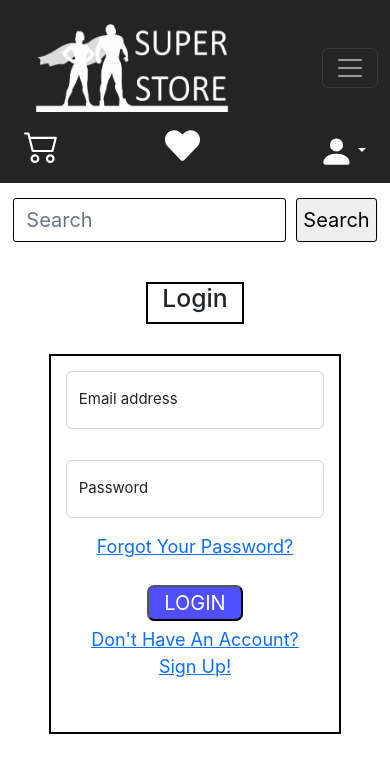
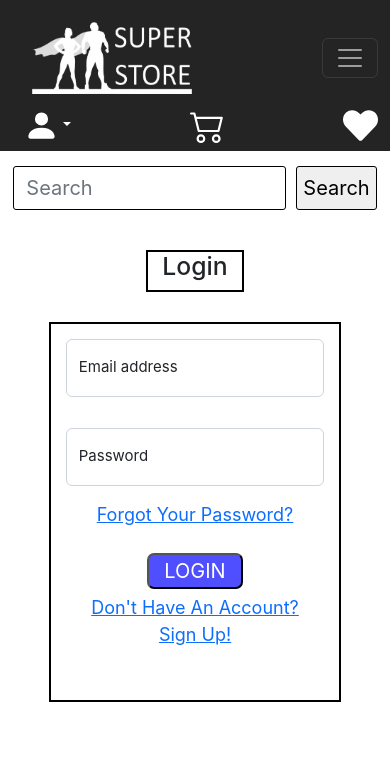
Before and after one commit to oferovadia/Final-Project, a React (Create React App) app: page /login in a window 390 px wide. Shown: the top 772 px of the page. Built offline with nearby package versions, Linux system fonts and the light colour scheme.

Commit message:
changed responsive css

```diff
--- a/src/App.js
+++ b/src/App.js
@@ -17,6 +17,8 @@ function App() {
         <Route path='/about' element={<About></About>} />
 
       </Routes>
+
+
     </div>
   );
 }
--- a/src/components/Login/Login.css
+++ b/src/components/Login/Login.css
@@ -56,7 +56,6 @@
   }
 
 
-
   @media (max-width: 992px) {
     .loginForm {
       width: 50%;
--- a/src/components/Navbar/Navbar.css
+++ b/src/components/Navbar/Navbar.css
@@ -36,14 +36,29 @@
 
 .profileCartDiv {
   display: flex;
+  align-items: center;
+  /* margin-left: 5%; */
+}
+
+.dropdown .btn{
+  padding: 0px;
 }
 
 .navBarOption {
   font-size: 25px;
   color: white;
   text-decoration: none;
+  /* margin: 0px 5px; */
+  text-align: center;
 }
 
+.me-auto{
+  /* border: 2px solid blue; */
+  width: 100%;
+  display: flex;
+  justify-content: space-around;
+
+}
 .dropDownNavOption {
   color: black;
 }
@@ -64,27 +79,39 @@
 .btn:focus {
   background-color: transparent;
 }
+.btn:active:focus {
+  box-shadow: none
+}
 
-
-
-
-@media (max-width: 1201px) {
+@media (max-width: 1400px) {
   .navBarOption {
     font-size: 20px;
   }
+  .profileIconAndCart {
+    width: 40px;
+    height: 40px;
+  }
+}
+
+@media (max-width: 1200px) {
+  .navBarOption {
+    /* font-size: 20px; */
+  }
 
   .profileIconAndCart {
-    width: 45px;
-    height: 45px;
+    width: 40px;
+    height: 40px;
   }
-
+  .siteLogo {
+    width: 200px;
+    height: 90px;
+  }
 }
 
 
-@media (max-width: 992px) {
+@media (max-width: 993px) {
   .navBarOption {
     font-size: 14px;
-    text-align: center;
     font-weight: bold;
   }
 
@@ -92,6 +119,7 @@
     width: 35px;
     height: 35px;
   }
+
 }
 
 
@@ -103,8 +131,8 @@
   }
 
   .navBarOption {
-    font-weight: normal;
-    font-size: 20px;
+    /* font-weight: normal; */
+    /* font-size: 20px; */
   }
 
   .dropDownNavOption {
--- a/src/components/Navbar/Navbar.js
+++ b/src/components/Navbar/Navbar.js
@@ -2,7 +2,7 @@ import Container from 'react-bootstrap/Container';
 import Nav from 'react-bootstrap/Nav';
 import Navbar from 'react-bootstrap/Navbar';
 import NavDropdown from 'react-bootstrap/NavDropdown';
-import { Form, Popover, OverlayTrigger } from 'react-bootstrap';
+import { Form, Popover, OverlayTrigger, Button } from 'react-bootstrap';
 import whiteLogo from './whiteLogo.png'; // with import
 import { BsFillPersonFill, BsCart2, BsFillSuitHeartFill } from "react-icons/bs";
 import { FaHeart } from "react-icons/fa";
@@ -34,22 +34,20 @@ function NavbarComp() {
                         </Nav>
                     </Navbar.Collapse>
                     <div className='profileCartDiv'>
+                        <Dropdown>
+                            <Dropdown.Toggle className='userDropdown'>
+                                <BsFillPersonFill className='profileIconAndCart' />
+                            </Dropdown.Toggle>
+                            <Dropdown.Menu>
+                                <NavDropdown.Item className='dropDownNavOption' as={Link} to='/login'>Login</NavDropdown.Item>
+                                <NavDropdown.Item className='dropDownNavOption' as={Link} to='/signUp'>Sign Up</NavDropdown.Item>
+                            </Dropdown.Menu>
+                        </Dropdown>
                         <Nav.Link as={Link} to='/myCart'>
                             <BsCart2 className='profileIconAndCart' />
                         </Nav.Link>
                         <Nav.Link as={Link} to='/likedProducts'>
-                            <FaHeart className='profileIconAndCart' />
-                        </Nav.Link>
-                        <Nav.Link>
-                            <Dropdown>
-                                <Dropdown.Toggle className='userDropdown'>
-                                    <BsFillPersonFill className='profileIconAndCart' />
-                                </Dropdown.Toggle>
-                                <Dropdown.Menu>
-                                    <NavDropdown.Item className='dropDownNavOption' as={Link} to='/login'>Login</NavDropdown.Item>
-                                    <NavDropdown.Item className='dropDownNavOption' as={Link} to='/signUp'>Sign Up</NavDropdown.Item>
-                                </Dropdown.Menu>
-                            </Dropdown>
+                            <FaHeart className='profileIconAndCart' id='heartIcon' />
                         </Nav.Link>
                     </div>
                 </Container>
```
